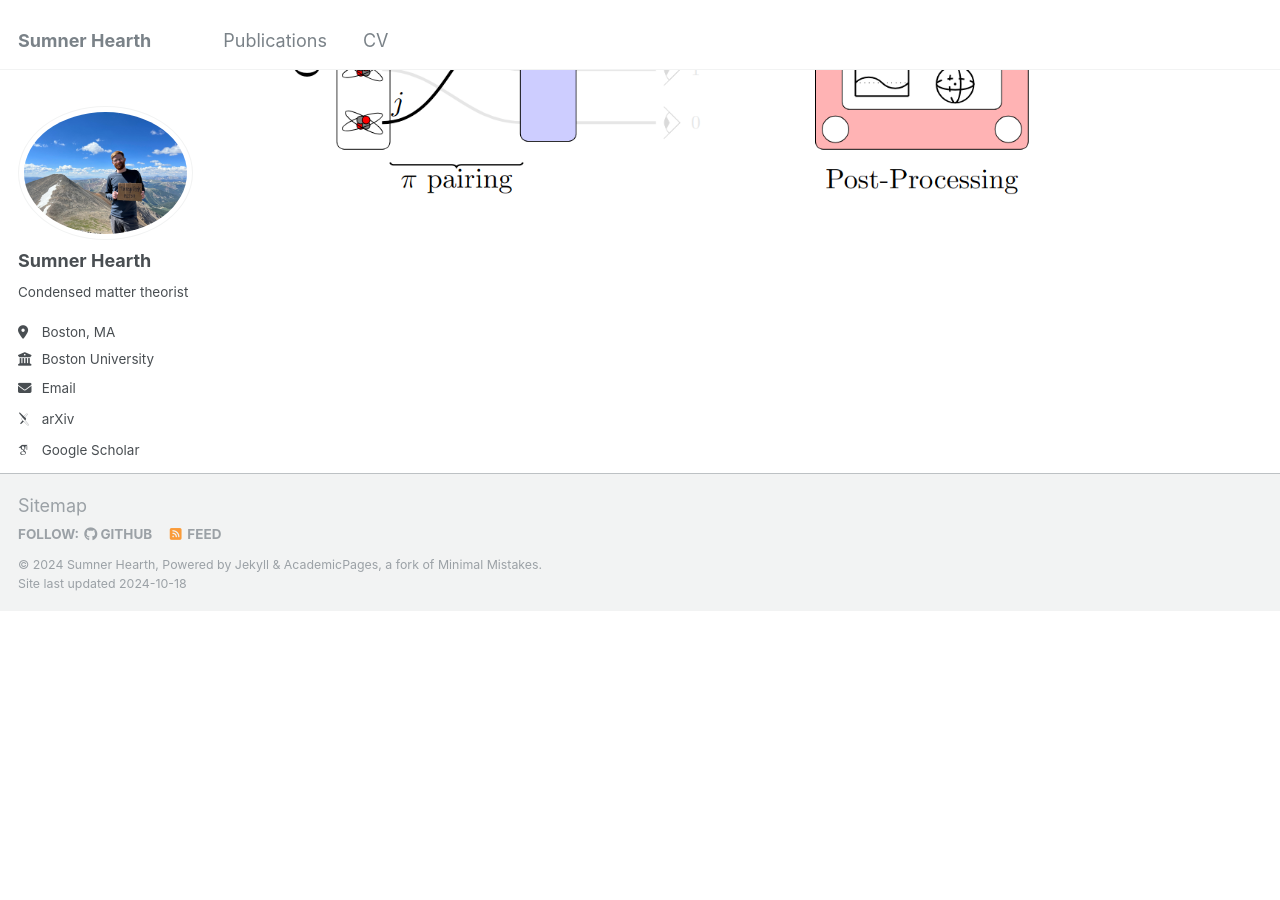
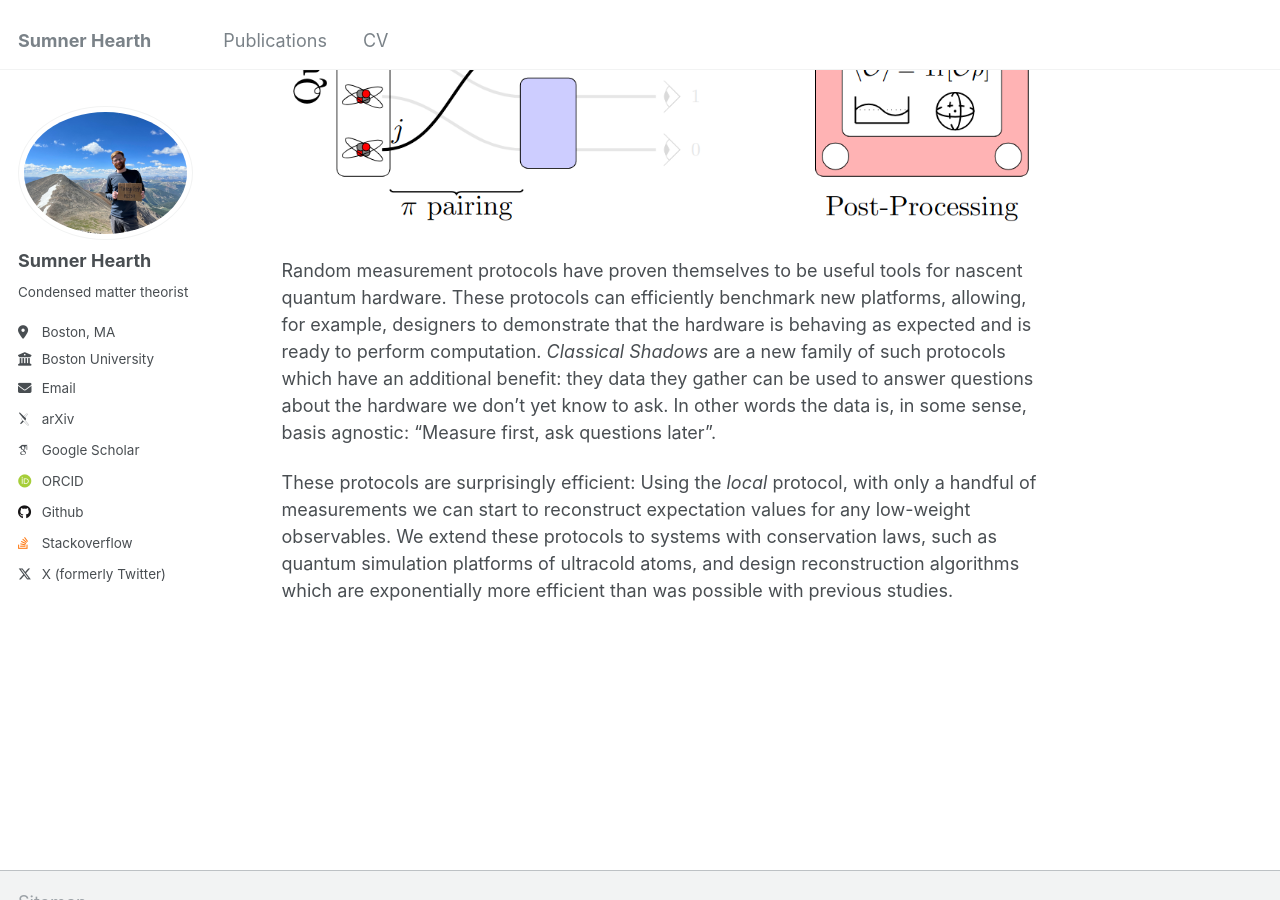
Before and after one commit to Renmusxd/personal-site, a Jekyll site: the page built from _pages/about.md, in a window 1280 px wide and 900 px high, scrolled down 1697 px. Built offline with Jekyll 4.4.1, drawn with Linux system fonts in a browser that asks for light colours; some web fonts are replaced; before the commit the page ends 2308 px from its top, so only the background shows below that; some of the changed text lies outside the part shown.

Commit message:
Add shadows

```diff
--- a/_pages/about.md
+++ b/_pages/about.md
@@ -7,7 +7,7 @@ redirect_from:
   - /about.html
 ---
 
-I am a condensed matter theorist working on strongly correlated materials and random unitary circuits.
+I am a condensed matter theorist working on strongly correlated materials and random unitary circuits, with a focus on emergent statistical models and understanding physics through the lense of computation.
 
 
 Random Number-Conserving Unitary Circuits
@@ -33,3 +33,11 @@ The *All-Pairs* Protocol for Shadow Tomography
 [See Paper](publication/2024-8-7-shadows)
 
 ![image](images/shadows.png)
+
+Random measurement protocols have proven themselves to be useful tools for nascent quantum hardware.
+These protocols can efficiently benchmark new platforms, allowing, for example, designers to demonstrate that the hardware is behaving as expected and is ready to perform computation.
+*Classical Shadows* are a new family of such protocols which have an additional benefit: they data they gather can be used to answer questions about the hardware we don't yet know to ask.
+In other words the data is, in some sense, basis agnostic: "Measure first, ask questions later".
+
+These protocols are surprisingly efficient: Using the *local* protocol, with only a handful of measurements we can start to reconstruct expectation values for any low-weight observables.
+We extend these protocols to systems with conservation laws, such as quantum simulation platforms of ultracold atoms, and design reconstruction algorithms which are exponentially more efficient than was possible with previous studies.
```
